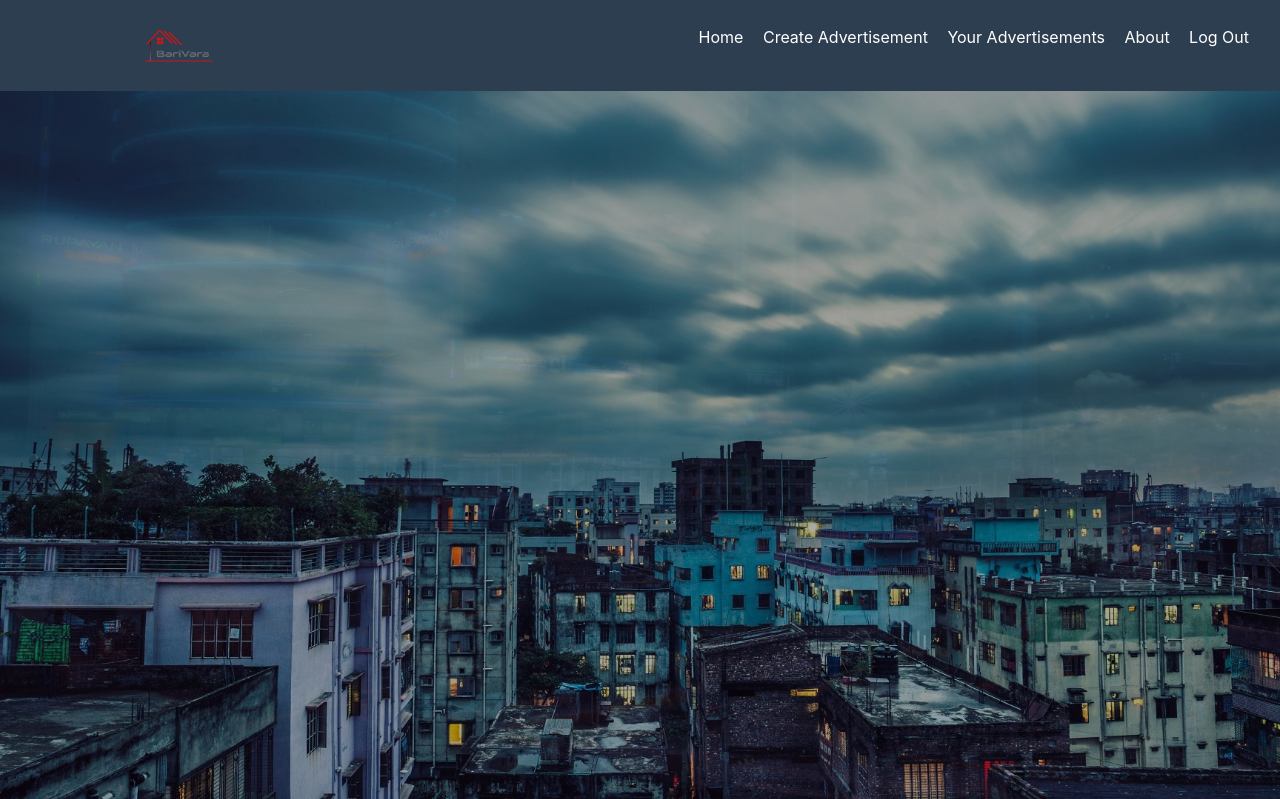
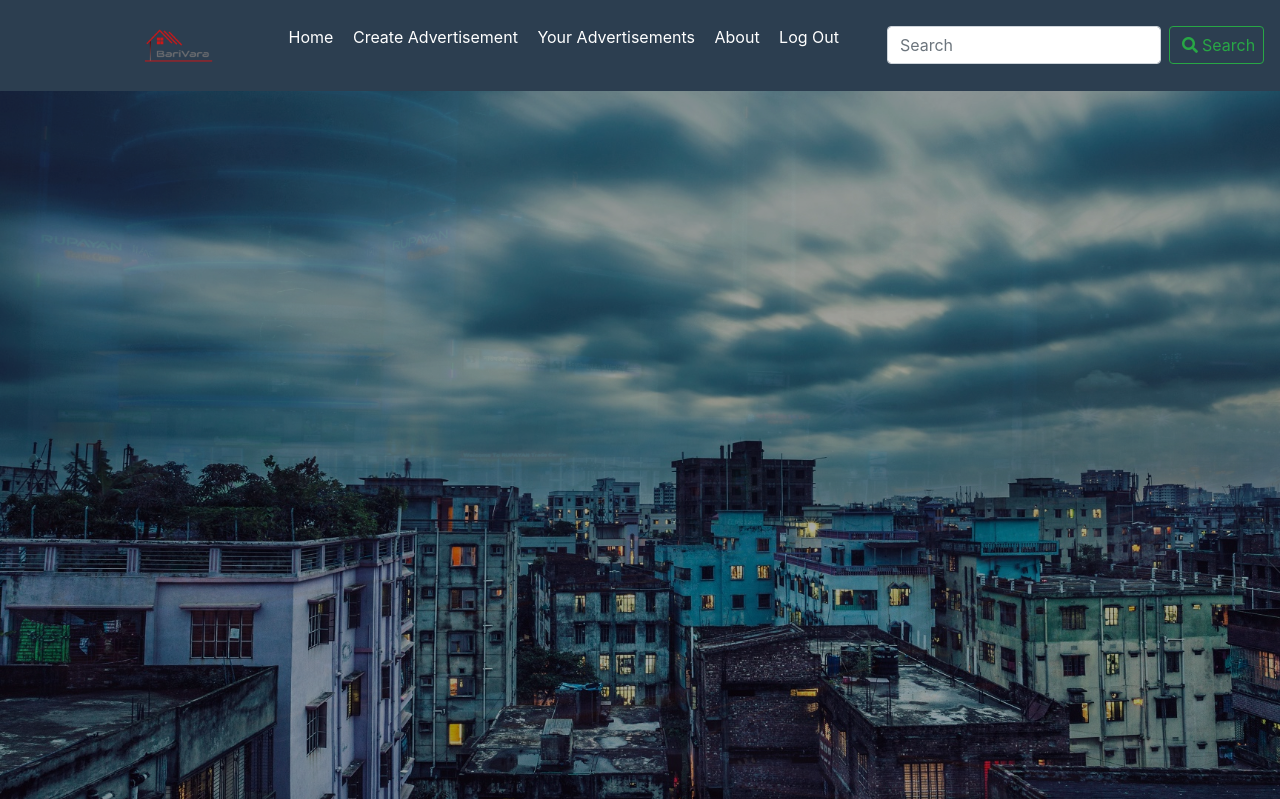
Before and after one commit to Muniat/BariVara, a Django app: page /welcome in a window 1280 px wide. Shown: the top 799 px of the page. Run offline with Django 3.2, Linux system fonts and the light colour scheme; some libraries are stand-ins or nearby versions.

Commit message:
Added searchBar

```diff
--- a/Barivara/templates/Base.html
+++ b/Barivara/templates/Base.html
@@ -65,7 +65,18 @@
             border: none;
         }
         nav ul li a:hover {
-            background-color: #85929E ;
+            background-color: #34495E;
+            color:black;
+        }
+
+        nav form button i{
+            margin-right: 6%;
+        }
+
+        @media(max-width: 1062px){
+            nav form {
+                margin-left:50%;
+            }
         }
 
 
@@ -120,6 +131,7 @@
         }
 
 
+
 </style>
 <body>
     <div class="slider">
@@ -127,19 +139,24 @@
         </div>
         <div class="content">
             <div class="principal">
-
-
             <div id="main">
-
                 <nav class="navbar navbar-light" style="background-color: #2C3E50">
                     <img src="/static/Logo.png">
+
                     <ul>
-                    <li> <a href='{% url 'welcome' %}'> Home </a></li>
-                    <li> <a href='{% url 'create_advertisement' %}'> Create Advertisement </a></li>
-					<li> <a href='{% url 'your_advertisements' %}'> Your Advertisements </a></li>
-                    <li> <a href="#"> About</a></li>
-                    <li> <a href='{% url 'log' %}'> Log Out </a></li>
+                        <li> <a href='{% url 'welcome' %}'> Home </a></li>
+                        <li> <a href='{% url 'create_advertisement' %}'> Create Advertisement </a></li>
+                        <li> <a href='{% url 'your_advertisements' %}'> Your Advertisements </a></li>
+
+                        <li> <a href="#"> About</a></li>
+                        <li> <a href='{% url 'log' %}'> Log Out </a></li>
                     </ul>
+
+                     <form class="form-inline">
+                     <input class="form-control mr-sm-2" type="search" placeholder="Search"  aria-label="Search">
+                     <button class="btn btn-outline-success my-2 my-sm-0" type="submit"><i class="fas fa-search"></i><a>Search</a></button>
+                    </form>
+
 
 
                 </nav>
--- a/Barivara/templates/LoginPage.html
+++ b/Barivara/templates/LoginPage.html
@@ -84,6 +84,7 @@
         <input type="password" placeholder="Password" name="pass">
         <button type="submit" class="btn btn-success">Login</button>
         <button type="button" class="btn btn-primary" onclick="location.href='{% url 'social:begin' 'google-oauth2' %}'" class="google btn"><i class="fab fa-google"></i><a>Log In with Google</a>
+
         </form>
     </nav>
 
```
Also changed, not shown: Barivara/db.sqlite3.
